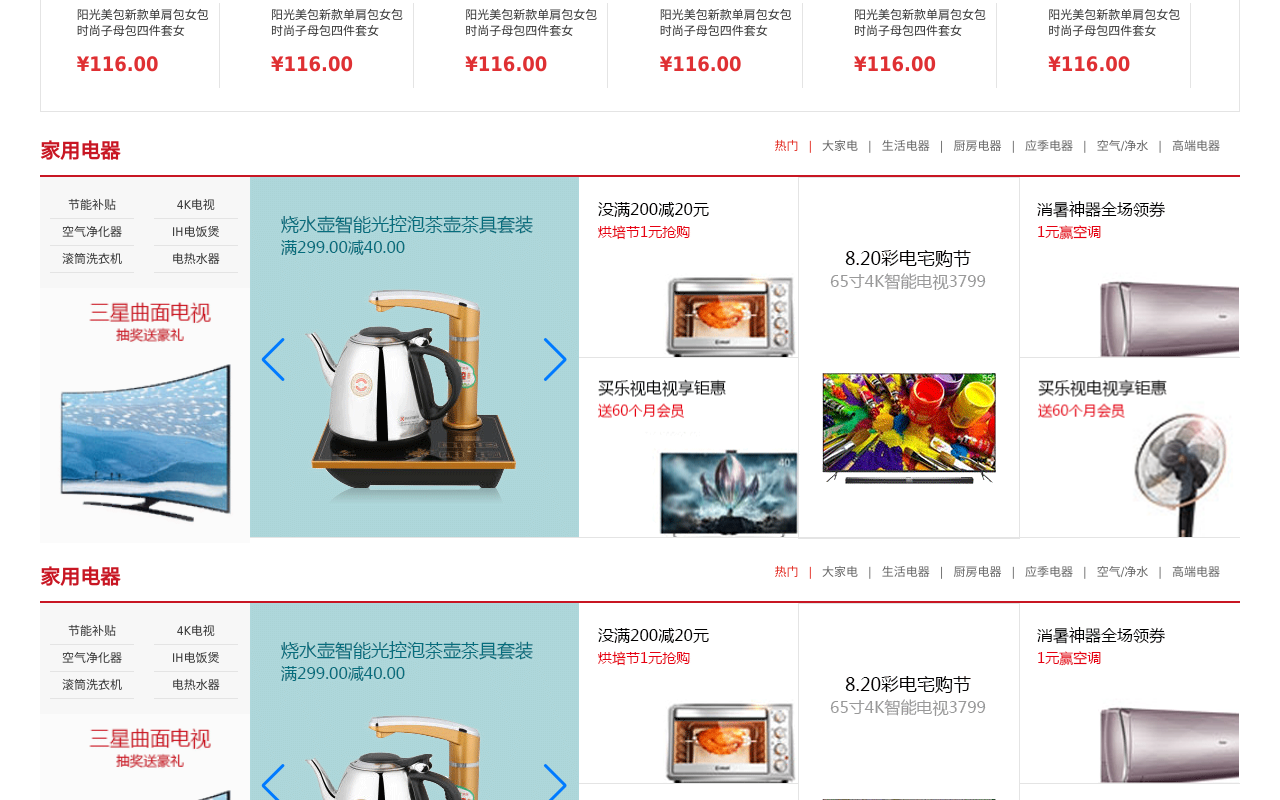
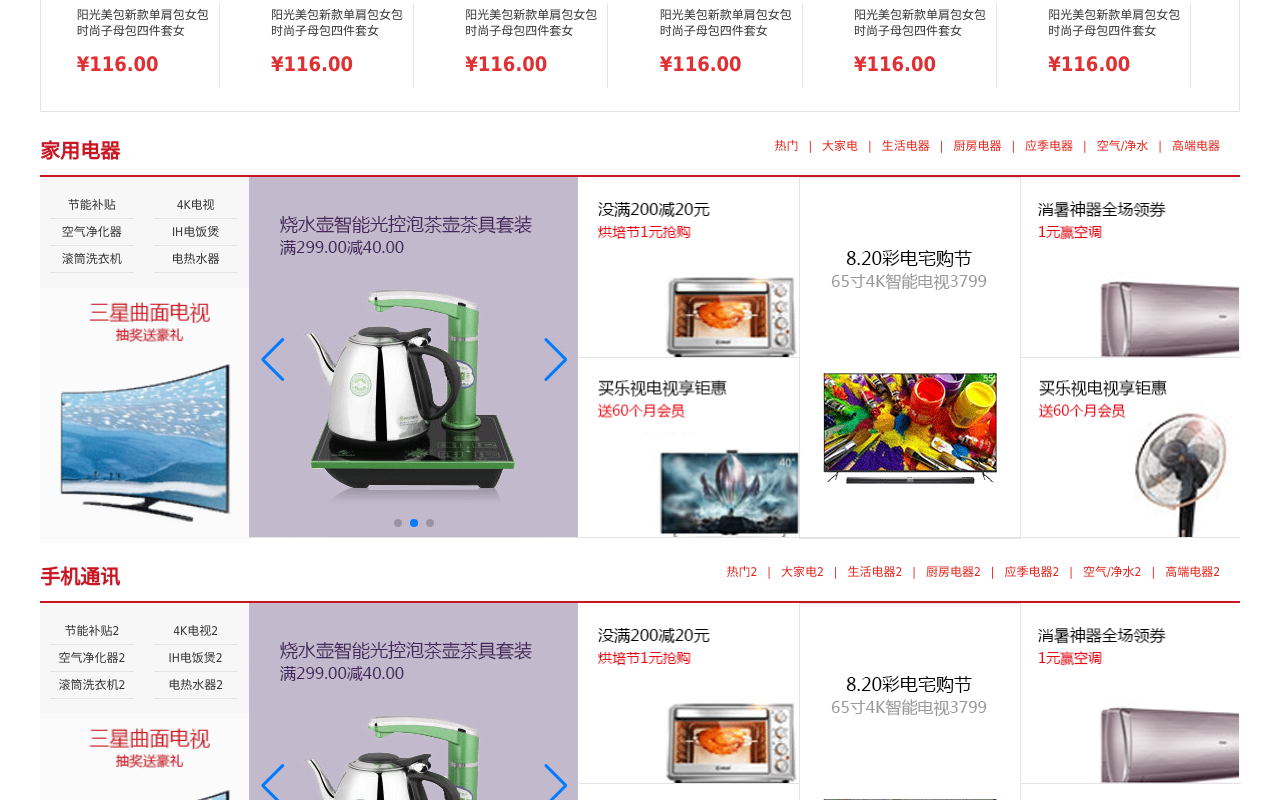
Before and after one commit to humeng1010/project-shp, a Vue app in the folder app/: page /home#/home in a window 1280 px wide. Shown: the part 1460-2260 px from the top of the page. Built offline with nearby package versions, Linux system fonts and the light colour scheme; no server answers.

Commit message:
project-home

```diff
--- a/app/src/api/index.js
+++ b/app/src/api/index.js
@@ -12,3 +12,6 @@
 
 // 获取banner(mock)
 export const reqGetBannerList = () => mockRequests.get("/banner");
+
+// 获取floor数据
+export const reqFloorList = () => mockRequests.get("/floor");
--- a/app/src/pages/Home/Floor/index.vue
+++ b/app/src/pages/Home/Floor/index.vue
@@ -3,29 +3,15 @@
   <div class="floor">
     <div class="py-container">
       <div class="title clearfix">
-        <h3 class="fl">家用电器</h3>
+        <h3 class="fl">{{ list.name }}</h3>
         <div class="fr">
           <ul class="nav-tabs clearfix">
-            <li class="active">
-              <a href="#tab1" data-toggle="tab">热门</a>
-            </li>
-            <li>
-              <a href="#tab2" data-toggle="tab">大家电</a>
-            </li>
-            <li>
-              <a href="#tab3" data-toggle="tab">生活电器</a>
-            </li>
-            <li>
-              <a href="#tab4" data-toggle="tab">厨房电器</a>
-            </li>
-            <li>
-              <a href="#tab5" data-toggle="tab">应季电器</a>
-            </li>
-            <li>
-              <a href="#tab6" data-toggle="tab">空气/净水</a>
-            </li>
-            <li>
-              <a href="#tab7" data-toggle="tab">高端电器</a>
+            <li
+              class="active"
+              v-for="(nav, index) in list.navList"
+              :key="index"
+            >
+              <a href="#tab1" data-toggle="tab">{{ nav.text }}</a>
             </li>
           </ul>
         </div>
@@ -35,20 +21,21 @@
           <div class="floor-1">
             <div class="blockgary">
               <ul class="jd-list">
-                <li>节能补贴</li>
-                <li>4K电视</li>
-                <li>空气净化器</li>
-                <li>IH电饭煲</li>
-                <li>滚筒洗衣机</li>
-                <li>电热水器</li>
+                <li v-for="(keyword, index) in list.keywords" :key="index">
+                  {{ keyword }}
+                </li>
               </ul>
-              <img src="./images/floor-1-1.png" />
+              <img :src="list.imgUrl" />
             </div>
             <div class="floorBanner">
-              <div class="swiper-container" id="floor1Swiper">
+              <div class="swiper-container" ref="cur">
                 <div class="swiper-wrapper">
-                  <div class="swiper-slide">
-                    <img src="./images/floor-1-b01.png" />
+                  <div
+                    class="swiper-slide"
+                    v-for="(carousel, index) in list.carouselList"
+                    :key="carousel.id"
+                  >
+                    <img :src="carousel.imgUrl" />
                   </div>
                 </div>
                 <!-- 如果需要分页器 -->
@@ -62,22 +49,22 @@
             <div class="split">
               <span class="floor-x-line"></span>
               <div class="floor-conver-pit">
-                <img src="./images/floor-1-2.png" />
+                <img :src="list.recommendList[0]" />
               </div>
               <div class="floor-conver-pit">
-                <img src="./images/floor-1-3.png" />
+                <img :src="list.recommendList[1]" />
               </div>
             </div>
             <div class="split center">
-              <img src="./images/floor-1-4.png" />
+              <img :src="list.bigImg" />
             </div>
             <div class="split">
               <span class="floor-x-line"></span>
               <div class="floor-conver-pit">
-                <img src="./images/floor-1-5.png" />
+                <img :src="list.recommendList[2]" />
               </div>
               <div class="floor-conver-pit">
-                <img src="./images/floor-1-6.png" />
+                <img :src="list.recommendList[3]" />
               </div>
             </div>
           </div>
@@ -88,8 +75,27 @@
 </template>
 
 <script>
+import Swiper from "swiper";
 export default {
   name: "Floor",
+  props: ["list"],
+  mounted() {
+    var mySwiper = new Swiper(this.$refs.cur, {
+      loop: true, // 循环模式选项
+      autoplay: true,
+
+      // 如果需要分页器
+      pagination: {
+        el: ".swiper-pagination",
+      },
+
+      // 如果需要前进后退按钮
+      navigation: {
+        nextEl: ".swiper-button-next",
+        prevEl: ".swiper-button-prev",
+      },
+    });
+  },
 };
 </script>
 
--- a/app/src/pages/Home/ListContainer/index.vue
+++ b/app/src/pages/Home/ListContainer/index.vue
@@ -3,7 +3,7 @@
     <div class="sortList clearfix">
       <div class="center">
         <!--banner轮播-->
-        <div class="swiper-container" id="mySwiper">
+        <div class="swiper-container" ref="mySwiper">
           <div class="swiper-wrapper">
             <div
               class="swiper-slide"
@@ -108,10 +108,18 @@
     // this.$store.dispatch("home/getBannerList");
     // 派发action
     this.getBannerList();
-
-    // 使用$nextTick处理上面的异步请求进入到异步任务队列中导致原先的下面的同步代码先执行的问题
+  },
+  methods: {
+    // 使用mapActions映射获取到$store中actions中的方法
+    ...mapActions("home", ["getBannerList"]),
+  },
+  watch: {
+    // 监听bannerList数据的变化,因为这个数据由空数组变为含有4个数组元素
+    bannerList: {
+      handler(newValue, oldValue) {
+        // 在下次页面更新 循环结束后 执行延迟回调 在修改数据之后立即执行使用这个方法，获取更新后的DOM
         this.$nextTick(() => {
-      var mySwiper = new Swiper("#mySwiper", {
+          var mySwiper = new Swiper(this.$refs.mySwiper, {
             loop: true, // 循环模式选项
             autoplay: true,
 
@@ -127,29 +135,8 @@
             },
           });
         });
-
-    // 暂时使用定时器 改进方法 this.$nextTick(()=>{var mySwiper = new Swiper("#mySwiper",{...})})
-    /* setTimeout(() => {
-      var mySwiper = new Swiper("#mySwiper", {
-        loop: true, // 循环模式选项
-        autoplay: true,
-
-        // 如果需要分页器
-        pagination: {
-          el: ".swiper-pagination",
       },
-
-        // 如果需要前进后退按钮
-        navigation: {
-          nextEl: ".swiper-button-next",
-          prevEl: ".swiper-button-prev",
     },
-      });
-    }, 1000); */
-  },
-  methods: {
-    // 使用mapActions映射获取到$store中actions中的方法
-    ...mapActions("home", ["getBannerList"]),
   },
 };
 </script>
--- a/app/src/pages/Home/index.vue
+++ b/app/src/pages/Home/index.vue
@@ -6,8 +6,11 @@
     <Recommend></Recommend>
     <Rank></Rank>
     <Like></Like>
-    <Floor></Floor>
-    <Floor></Floor>
+    <Floor
+      v-for="(floor, index) in floorList"
+      :key="floor.id"
+      :list="floor"
+    ></Floor>
     <Brand></Brand>
     <!-- 测试vuex -->
   </div>
@@ -20,6 +23,7 @@
 import Like from "./Like";
 import Floor from "./Floor";
 import Brand from "./Brand";
+import { mapActions, mapState } from "vuex";
 export default {
   components: {
     ListContainer,
@@ -29,6 +33,16 @@
     Floor,
     Brand,
   },
+  mounted() {
+    // 派发action获取floor组件的数据
+    this.getFloorList();
+  },
+  methods: {
+    ...mapActions("home", ["getFloorList"]),
+  },
+  computed: {
+    ...mapState("home", ["floorList"]),
+  },
 };
 </script>
 
--- a/app/src/store/home/index.js
+++ b/app/src/store/home/index.js
@@ -1,4 +1,4 @@
-import { reqCategoryList, reqGetBannerList } from '@/api';
+import { reqCategoryList, reqGetBannerList, reqFloorList } from '@/api';
 // home模块数据仓库
 const actions = {
     // 通过API里面的接口函数调用，向服务器发送请求，获取服务器的数据
@@ -18,6 +18,13 @@
         if (res.code === 200) {
             commit("GETBANNERLIST", res.data)
         }
+    },
+
+    // 获取楼层轮播图
+    async getFloorList({ commit }) {
+        let res = await reqFloorList();
+        if (res.code === 200)
+            commit("GETFLOORLIST", res.data)
     }
 
 
@@ -31,11 +38,15 @@
     // 修改banner图
     GETBANNERLIST(state, bannerList) {
         state.bannerList = bannerList
+    },
+    GETFLOORLIST(state, floorList) {
+        state.floorList = floorList;
     }
 }
 const state = {
     categoryList: [],
-    bannerList: []
+    bannerList: [],
+    floorList: [],
 
 }
 const getters = {
```
Lines whose indentation alone changed are shown as unchanged.
